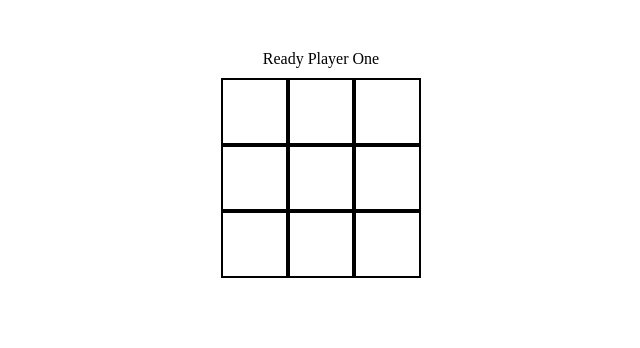
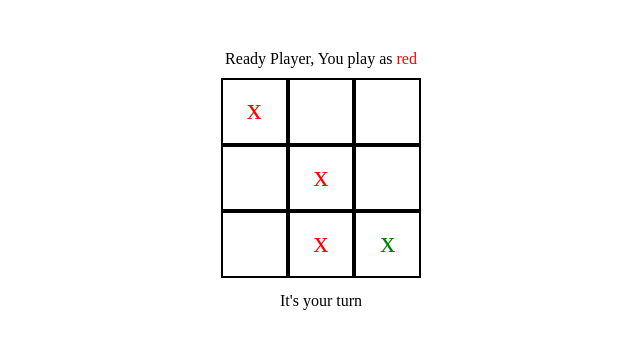
Before and after one commit to jbng/morpion, a plain HTML site: page web/index.html in a window 1280 px wide. Shown: the whole page, without its empty margins (319-959 px from the left). Drawn offline with Linux system fonts and the light colour scheme.

Commit message:
Initiated #4 Clickable board with Websocket messenging

```diff
--- a/web/css/main.css
+++ b/web/css/main.css
@@ -8,7 +8,17 @@ body {
     padding-top: 40px;
 }
 
+.winner {
+    color: blue;
+    padding: 10px;
+}
+
 .me {
+    padding: 10px;
+}
+
+.your-turn {
+
     padding: 10px;
 }
 
@@ -26,3 +36,25 @@ body {
     box-sizing: border-box;
     cursor: pointer;
 }
+
+.game-table-tile--checked:after {
+    content: 'x';
+    font-size: 30px;
+    line-height: calc(200px/3);
+    position: relative;
+    top: -4px;
+    cursor: default;
+}
+
+.game-table-tile--red {
+    color: red;
+}
+.game-table-tile--green {
+    color: green;
+}
+
+.game-table:after {
+    content: '';
+    display: block;
+    clear: both;
+}
--- a/web/js/main.js
+++ b/web/js/main.js
@@ -1,36 +1,18 @@
 console.log("Noughts & Crosses starting...");
-
-const render = () => {
-	const appElement = new DOMParser().parseFromString(`
-			<div class="game">
-				<div class="me">Ready Player One</div>
-				<div class="game-table">
-					<div class="game-table-tile"> </div>
-					<div class="game-table-tile"> </div>
-					<div class="game-table-tile"> </div>
-					<div class="game-table-tile"> </div>
-					<div class="game-table-tile"> </div>
-					<div class="game-table-tile"> </div>
-					<div class="game-table-tile"> </div>
-					<div class="game-table-tile"> </div>
-					<div class="game-table-tile"> </div>
-				</div>
-			</div>
-				`, "text/html").body.firstChild
-	document.body.innerHTML = ''
-	document.body.appendChild(appElement)
-}
 
 document.addEventListener('DOMContentLoaded', (e) => {
 	const ws = new WebSocket("ws://localhost:3000/ws")
 	ws.onerror = () => console.log('WebSocket error')
-	ws.onopen = () => {
-		setInterval(
-			function () { ws.send("ping") }
-			, 1000)
-	}
+	ws.onopen = () => console.log('WebSocket connection established')
 	ws.onclose = () => console.log('WebSocket connection closed')
-	ws.onmessage = function (event) {
+    window.onbeforeunload = function () {
+        ws.onclose = function () { }
+        ws.send('close')
+        ws.close()
+    }
+    let state, render
+
+    ws.onmessage = function (event) {
 		const message = event.data
 		console.log(`Message received: ${message}`)
 		let data
@@ -45,10 +27,65 @@ document.addEventListener('DOMContentLoaded', (e) => {
 			render()
 		}
 	}
-	window.onbeforeunload = function () {
-		ws.onclose = function () { }
-		ws.send('close')
-		ws.close()
-	}
-	render()
+
+
+    state = {
+        game_ended: false,
+        you_win: false,
+        your_color: "red",
+        table: [
+            'red', null, null,
+            null, 'red', null,
+            null, 'red', 'green'
+        ],
+        its_your_turn: true
+    }
+
+    render = () => {
+        const appElement = new DOMParser().parseFromString(`
+        <div class="game">
+            <div class="me">Ready Player, You play as <span style="color: ${state.your_color}">${state.your_color}</span></div>
+            <div class="game-table">
+                ${state.table.map(
+                (tile, k) => {
+                    return `
+						    <div data-index="${k}"
+						        class="game-table-tile ${tile !== null ? `game-table-tile--checked game-table-tile--${tile}` : ''}">
+                            </div>`
+                }).join('')}
+            </div>
+                ${state.its_your_turn ? `<div class="your-turn">It's your turn</div>`
+                : `<div class="your-turn">Waiting for other player move</div>`}
+                ${state.game_ended ? `<div class="winner">
+                                        ${state.you_win ? `You win !` : `You loose !`}
+                                      </div>
+                                      <button class="play-again">Play again</button>
+                                   ` : ``}
+            </div>`, "text/html").body.firstChild
+        const winnerElement = appElement.querySelectorAll('.winner')
+        const meElement = appElement.querySelectorAll('.me')
+        const tileElements = appElement.querySelectorAll('.game-table-tile')
+        const playAgainButton = appElement.querySelectorAll('.play-again')
+
+        tileElements.forEach((tileElement) => {
+
+            const tileIndex = tileElement.getAttribute('data-index')
+
+            tileElement.addEventListener('click', (e) => {
+                ws.send(JSON.stringify({
+                    event: 'play_at_coordinate',
+                    tile_index: tileIndex
+                }))
+            })
+        })
+
+        appElement.addEventListener('click', (e) => {
+            if (e.target.classList.contains('play-again')) {
+                ws.send(JSON.stringify({event: 'play_again'}))
+            }
+        })
+        document.body.innerHTML = ''
+        document.body.appendChild(appElement)
+    }
+    render()
 })
```
Also changed, not shown: 1 other file.
